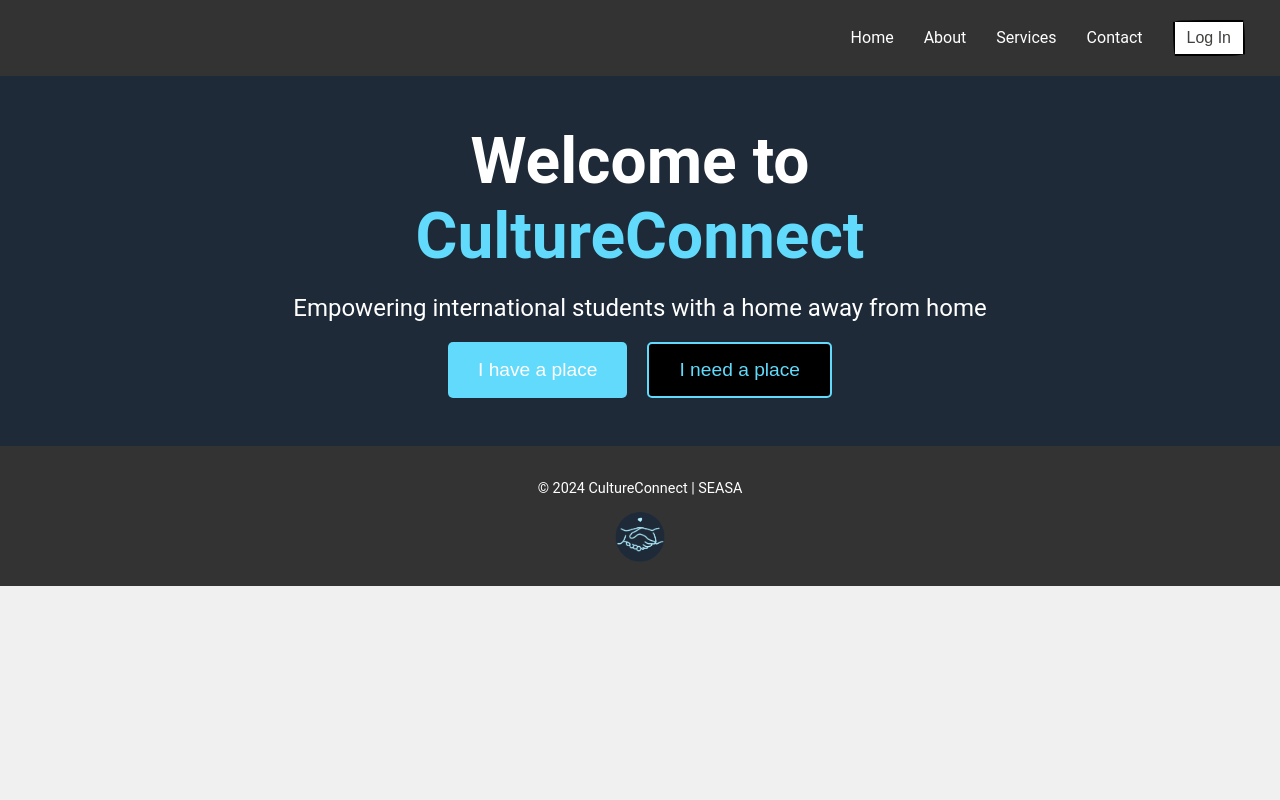
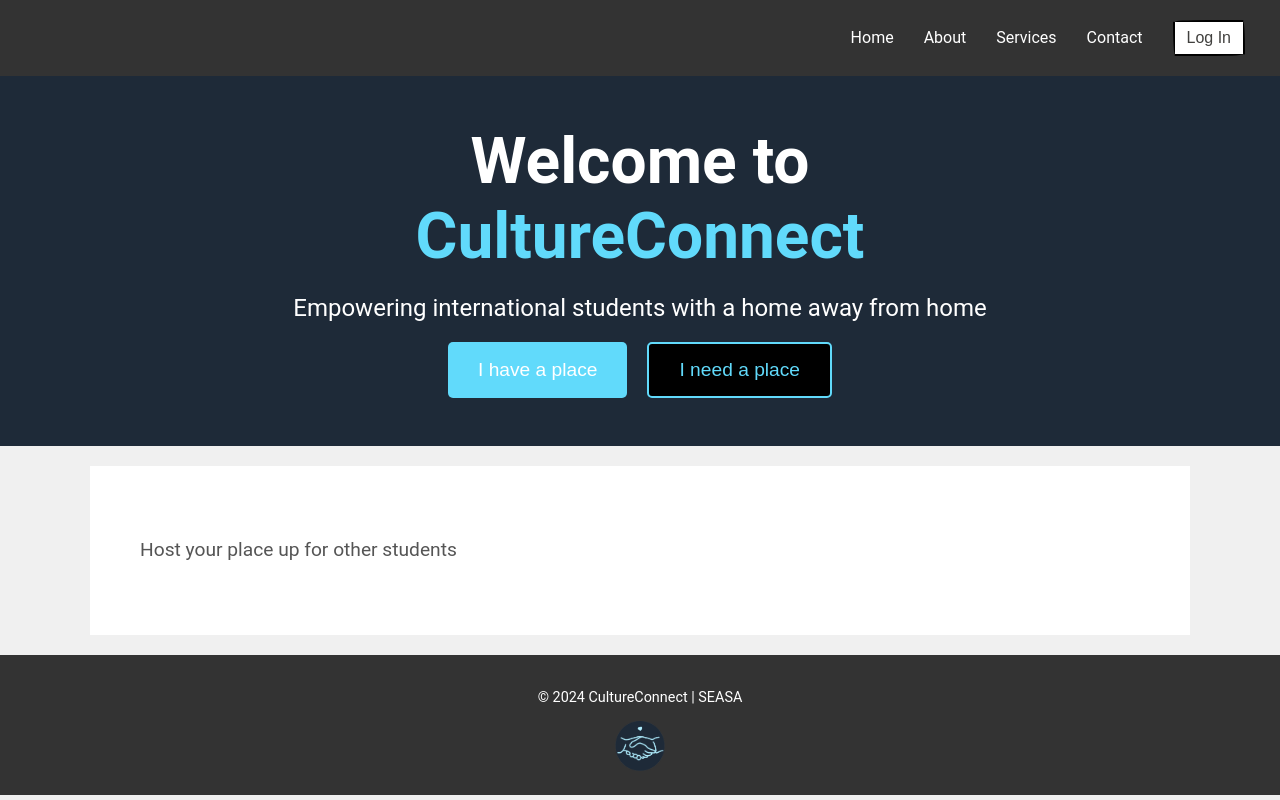
Before and after one commit to NttTram/RMIT-SWTICHXCSIT-HACKATHON, a React (Create React App) app in the folder my-app/: page /offer-place in a window 1280 px wide. Built offline with nearby package versions, Linux system fonts and the light colour scheme.

Commit message:
Content page for more information for accomodation

```diff
--- a/my-app/src/App.js
+++ b/my-app/src/App.js
@@ -75,7 +75,7 @@
         <Route path="/contact" element={<Contact />} />
         <Route path="/australia" element={<Australia />} />
         <Route path="/accommodation" element={<Accommodation />} />
-        <Route path="/have-place" element={<Host />} />
+        <Route path="/offer-place" element={<Host />} />
       </Routes>
 
       <footer className="App-footer">
```
Also changed, not shown: my-app/src/pages/Content.js (added, +13 -0 lines).
